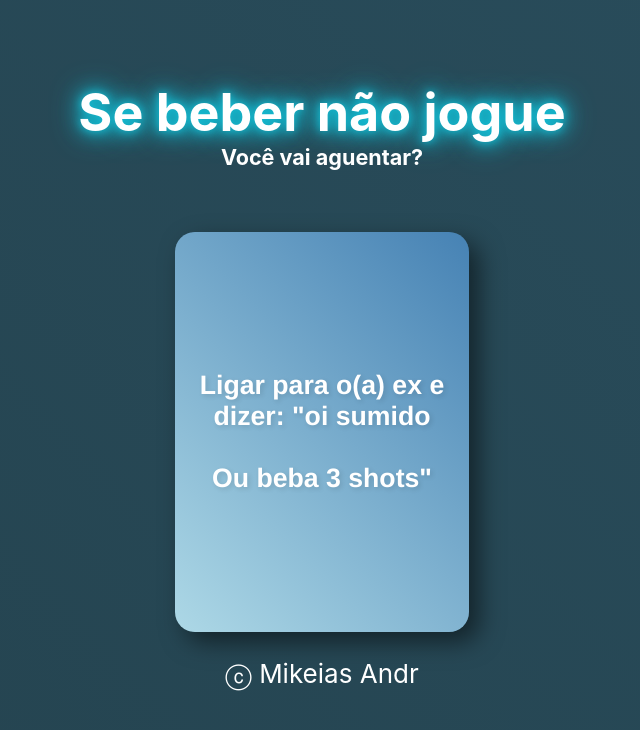
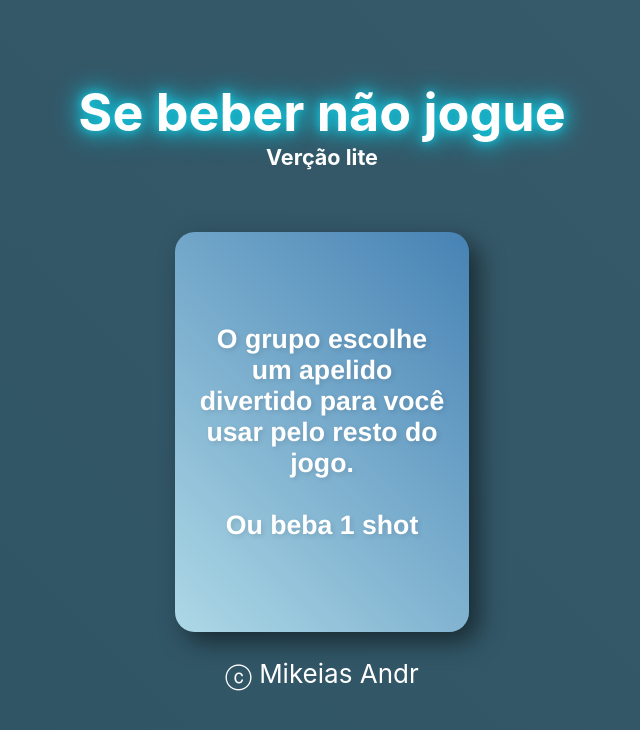
Before and after one commit to mikeiasandr/Se-beber-n-o-jogue, a React (Create React App) app: page / in a window 1280 px wide. Shown: the top 730 px of the page, without its empty margins (318-958 px from the left). Built offline with nearby package versions, Linux system fonts and the light colour scheme.

Commit message:
primeira versao

```diff
--- a/src/App.css
+++ b/src/App.css
@@ -2,7 +2,7 @@
   text-align: center;
   background: linear-gradient(45deg,#0f2027, #203a43, #2c5364, #4a6572);
   background-size: 800% 800%; /* Torna o movimento mais dinâmico */
-  animation: gradientAnimation 35s ease infinite;  min-height: 100vh;
+  animation: gradientAnimation 15s ease infinite;  min-height: 100vh;
 }
 
 @media (max-width: 768px) {
--- a/src/App.js
+++ b/src/App.js
@@ -5,7 +5,32 @@ import './App.css';
 function App() {
 
   const frases = [
-    'Conte para a roda: você já talaricou algum participante do jogo?',
+    'Conte para a roda: você já teve uma amizade inesperada?' + '\n' + '\n'+ 'Ou beba 1 shot',
+    'Deixe a pessoa à sua direita mexer no seu celular por 10 segundos.' + '\n' + '\n'+ 'Ou beba 1 shot',
+    'Escolha 3 pessoas para contar algo engraçado que aconteceu com elas.' + '\n' + '\n'+ 'Ou beba 1 shot',
+    'Conte um segredo ou deixe alguém fazer um desenho na sua mão com caneta lavável.' + '\n' + '\n'+ 'Ou beba 1 shot',
+    'Envie uma mensagem fofa para alguém da sua família ou beba um copo de água.' + '\n' + '\n'+ 'Ou beba 1 shot',
+    'Faça uma ligação rápida para alguém e diga algo positivo.' + '\n' + '\n'+ 'Ou beba 1 shot',
+    'Poste nos seus stories: "Amo minha família!" ou tire uma selfie engraçada com todos.' + '\n' + '\n'+ 'Ou beba 1 shot',
+    'Deixe a pessoa à sua esquerda escolher um lugar para dar um abraço em você.' + '\n' + '\n'+ 'Ou beba 1 shot',
+    'Eu nunca... fiquei acordado até tarde para assistir algo com a família.' + '\n' + '\n'+ 'Ou beba 1 shot',
+    'Fique 1 minuto com a pessoa à sua frente fazendo caretas ou pague uma prenda.' + '\n' + '\n'+ 'Ou beba 1 shot',
+    'Vote: quem faz o melhor prato da família?' + '\n' + '\n'+ 'Ou beba 1 shot',
+    'Se alguém estiver usando azul, todos devem elogiar uma qualidade dessa pessoa.' + '\n' + '\n'+ 'Ou beba 1 shot',
+    'Escolha uma pessoa para dizer o que mais admira nela.' + '\n' + '\n'+ 'Ou beba 1 shot',
+    'Mostre sua foto favorita no celular para os outros jogadores.' + '\n' + '\n'+ 'Ou beba 1 shot',
+    'Dê um abraço apertado em alguém à sua escolha.' + '\n' + '\n'+ 'Ou beba 1 shot',
+    'Conte para a roda: qual foi o momento mais engraçado em uma reunião de família?' + '\n' + '\n'+ 'Ou beba 1 shot',
+    'Imite o animal favorito de alguém por 15 segundos.' + '\n' + '\n'+ 'Ou beba 1 shot',
+    'Deixe a pessoa à sua frente escolher uma música para você cantar ou dançar um trecho.' + '\n' + '\n'+ 'Ou beba 1 shot',
+    'Faça uma pose engraçada para uma foto em grupo.' + '\n' + '\n'+ 'Ou beba 1 shot',
+    'Escolha alguém para contar uma história de infância sobre você.' + '\n' + '\n'+ 'Ou beba 1 shot',
+    'Descreva um sonho ou meta que você tem para o próximo ano.' + '\n' + '\n'+ 'Ou beba 1 shot',
+    'Quem é o mais provável de ganhar em um jogo de tabuleiro? Vote e explique por quê.' + '\n' + '\n'+ 'Ou beba 1 shot',
+    'Faça uma careta para alguém e peça que ela imite.' + '\n' + '\n'+ 'Ou beba 1 shot',
+    'Escolha uma pessoa para compartilhar uma memória especial que vocês têm juntos.' + '\n' + '\n'+ 'Ou beba 1 shot',
+    'O grupo escolhe um apelido divertido para você usar pelo resto do jogo.' + '\n' + '\n'+ 'Ou beba 1 shot'
+    /*'Conte para a roda: você já talaricou algum participante do jogo?',
     'Deixe a pessoa da sua direita mexer no seu WhatsApp por 30 segundos' + '\n' + '\n'+ 'ou beba 4 shots.',
     'Escolha 3 pessoas para beber um shot.',
     'Beber 2 shots ou dar um tapinha dna bunda da pessoa à sua esquerda',
@@ -62,7 +87,7 @@ function App() {
     'Beba e jogue mais uma rodada.',
     'Escolha um jogador para beber dois shots',
     'Conte uma verdade e uma mentira e deixe os jogadores curiosos.',
-    'Faça uma pergunta embaraçosa para alguém.' + '\n' + '\n'+ 'Se a pessoa não quiser responder terá que beber2 shots.'
+    'Faça uma pergunta embaraçosa para alguém.' + '\n' + '\n'+ 'Se a pessoa não quiser responder terá que beber2 shots.'*/
   ];
   /*const acao = [
     'Desafio.',
@@ -175,7 +200,8 @@ function App() {
       <header className="App-header">
         <p>
           <h1>Se beber não jogue</h1>
-          <h5>Você vai aguentar?</h5>
+          <h5>Verção lite</h5>
+          {/*<h5>Você vai aguentar?</h5>*/}
         </p>
         {/* Div com gradiente de cor dinâmico */}
         <div id="addcard" className="card"
```
